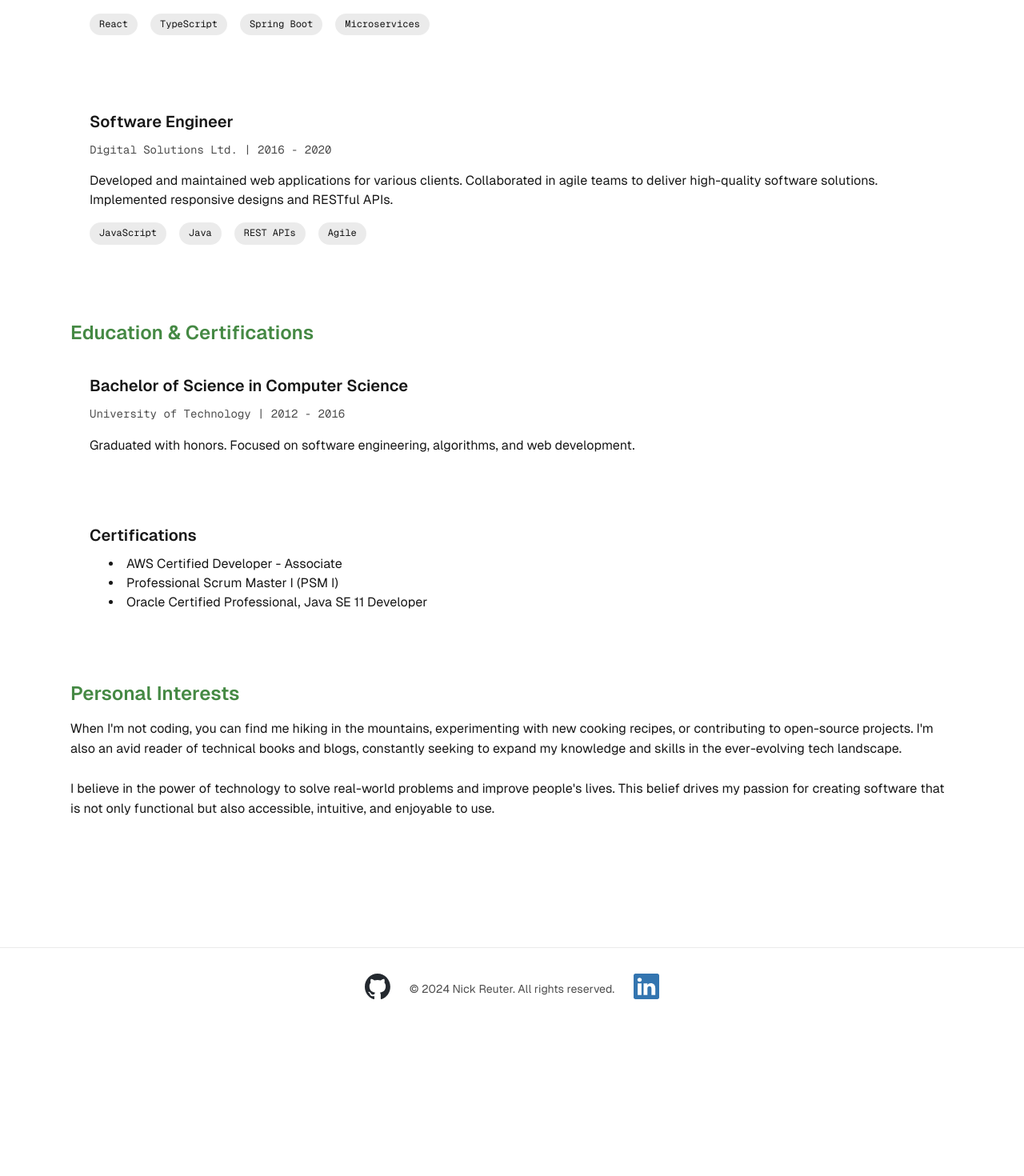
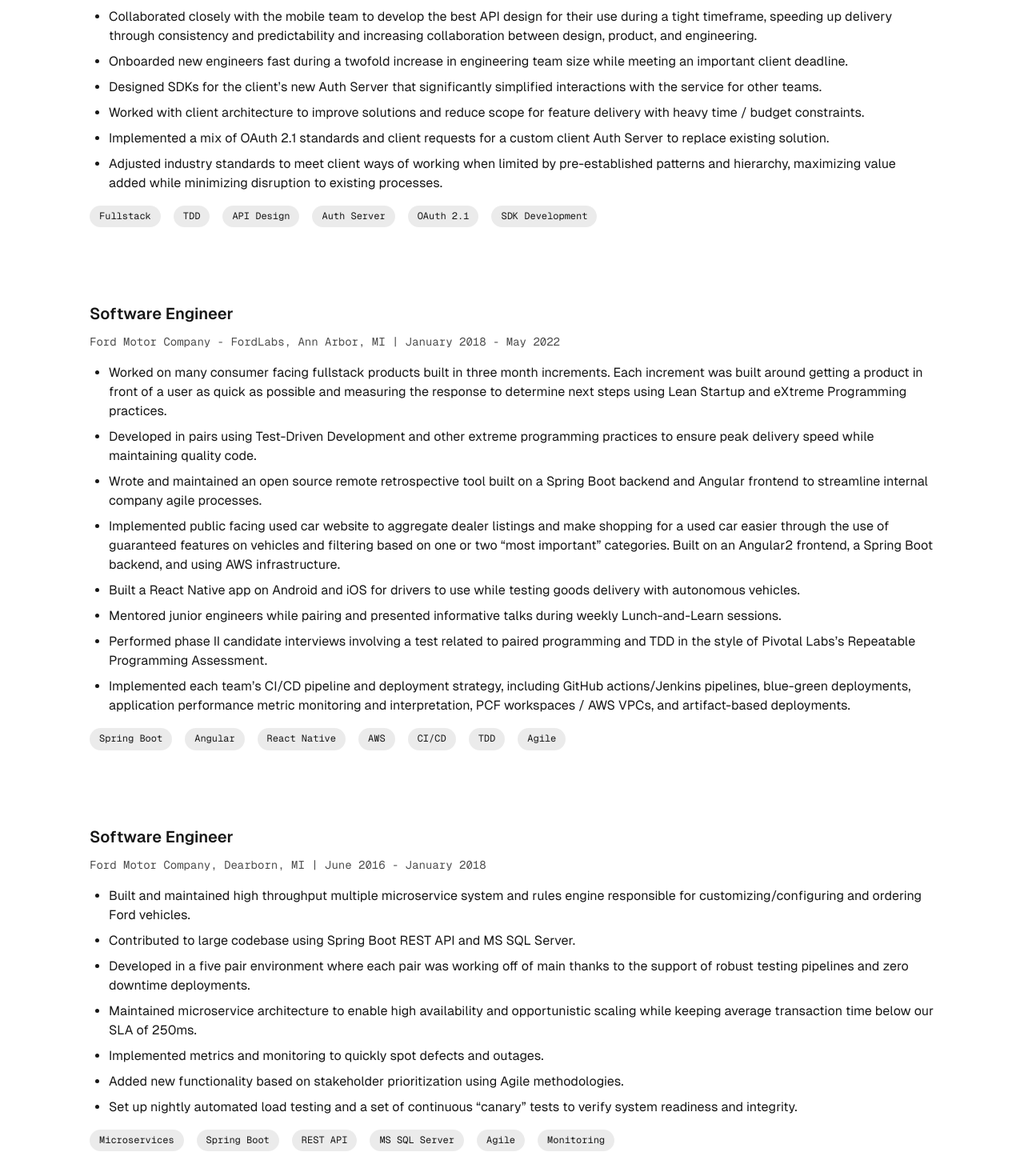
Before and after one commit to LowBudgetMan/lowbudgetman.github.io, a Next.js app: page /about in a window 1280 px wide. Shown: the part 640-2110 px from the top of the page at 80% size. Before the commit the page ends 1927 px from the top, so only its background shows below. Built offline with nearby package versions, Linux system fonts and the light colour scheme.

Commit message:
Update professional experience

```diff
--- /dev/null
+++ b/src/app/about/about.module.css
@@ -0,0 +1,7 @@
+.jobDetails {
+    /*line-height: 1.5rem;*/
+}
+
+.jobDetails li {
+    margin-bottom: 0.5rem;
+}
--- a/src/app/about/page.tsx
+++ b/src/app/about/page.tsx
@@ -1,4 +1,5 @@
 import styles from '../shared.module.css';
+import aboutStyles from './about.module.css';
 
 export default function About() {
     return (
@@ -22,65 +23,84 @@
                     </div>
                 </div>
             </section>
-
             <section className={styles.section}>
                 <h2 className={`${styles.sectionTitle} ${styles.about}`}>Professional Experience</h2>
-
                 <div className={styles.card}>
                     <h3 className={styles.cardTitle}>Senior Software Engineer</h3>
-                    <p className={styles.cardMeta}>Tech Company Inc. | 2020 - Present</p>
-                    <p className={styles.cardContent}>
-                        Leading development of scalable web applications using React, TypeScript, and Spring Boot.
-                        Architecting microservices and mentoring junior developers. Implementing CI/CD pipelines and
-                        improving code quality through automated testing.
-                    </p>
+                    <p className={styles.cardMeta}>WillowTree LLC, Charlottesville, VA (Remote) | May 2022 - Present</p>
+                    <ul className={`${styles.cardContent} ${aboutStyles.jobDetails}`}>
+                        <li>Worked as an embedded fullstack engineer on a client engagement while teaching best practices like Test Driven Development and helping reduce the number of bugs while delivering a high number of features quickly.</li>
+                        <li>Collaborated closely with the mobile team to develop the best API design for their use during a tight timeframe, speeding up delivery through consistency and predictability and increasing collaboration between design, product, and engineering.</li>
+                        <li>Onboarded new engineers fast during a twofold increase in engineering team size while meeting an important client deadline.</li>
+                        <li>Designed SDKs for the client’s new Auth Server that significantly simplified interactions with the service for other teams.</li>
+                        <li>Worked with client architecture to improve solutions and reduce scope for feature delivery with heavy time / budget constraints.</li>
+                        <li>Implemented a mix of OAuth 2.1 standards and client requests for a custom client Auth Server to replace existing solution.</li>
+                        <li>Adjusted industry standards to meet client ways of working when limited by pre-established patterns and hierarchy, maximizing value added while minimizing disruption to existing processes.</li>
+                    </ul>
                     <div className={styles.skillsList}>
-                        <span className={styles.tag}>React</span>
-                        <span className={styles.tag}>TypeScript</span>
-                        <span className={styles.tag}>Spring Boot</span>
-                        <span className={styles.tag}>Microservices</span>
+                        <span className={styles.tag}>Fullstack</span>
+                        <span className={styles.tag}>TDD</span>
+                        <span className={styles.tag}>API Design</span>
+                        <span className={styles.tag}>Auth Server</span>
+                        <span className={styles.tag}>OAuth 2.1</span>
+                        <span className={styles.tag}>SDK Development</span>
                     </div>
                 </div>
-
                 <div className={styles.card}>
                     <h3 className={styles.cardTitle}>Software Engineer</h3>
-                    <p className={styles.cardMeta}>Digital Solutions Ltd. | 2016 - 2020</p>
-                    <p className={styles.cardContent}>
-                        Developed and maintained web applications for various clients. Collaborated in agile teams
-                        to deliver high-quality software solutions. Implemented responsive designs and RESTful APIs.
-                    </p>
+                    <p className={styles.cardMeta}>Ford Motor Company - FordLabs, Ann Arbor, MI | January 2018 - May 2022</p>
+                    <ul className={`${styles.cardContent} ${aboutStyles.jobDetails}`}>
+                        <li>Worked on many consumer facing fullstack products built in three month increments. Each increment was built around getting a product in front of a user as quick as possible and measuring the response to determine next steps using Lean Startup and eXtreme Programming practices.</li>
+                        <li>Developed in pairs using Test-Driven Development and other extreme programming practices to ensure peak delivery speed while maintaining quality code.</li>
+                        <li>Wrote and maintained an open source remote retrospective tool built on a Spring Boot backend and Angular frontend to streamline internal company agile processes.</li>
+                        <li>Implemented public facing used car website to aggregate dealer listings and make shopping for a used car easier through the use of guaranteed features on vehicles and filtering based on one or two “most important” categories. Built on an Angular2 frontend, a Spring Boot backend, and using AWS infrastructure.</li>
+                        <li>Built a React Native app on Android and iOS for drivers to use while testing goods delivery with autonomous vehicles.</li>
+                        <li>Mentored junior engineers while pairing and presented informative talks during weekly Lunch-and-Learn sessions.</li>
+                        <li>Performed phase II candidate interviews involving a test related to paired programming and TDD in the style of Pivotal Labs’s Repeatable Programming Assessment.</li>
+                        <li>Implemented each team’s CI/CD pipeline and deployment strategy, including GitHub actions/Jenkins pipelines, blue-green deployments, application performance metric monitoring and interpretation, PCF workspaces / AWS VPCs, and artifact-based deployments.</li>
+                    </ul>
                     <div className={styles.skillsList}>
-                        <span className={styles.tag}>JavaScript</span>
-                        <span className={styles.tag}>Java</span>
-                        <span className={styles.tag}>REST APIs</span>
+                        <span className={styles.tag}>Spring Boot</span>
+                        <span className={styles.tag}>Angular</span>
+                        <span className={styles.tag}>React Native</span>
+                        <span className={styles.tag}>AWS</span>
+                        <span className={styles.tag}>CI/CD</span>
+                        <span className={styles.tag}>TDD</span>
                         <span className={styles.tag}>Agile</span>
                     </div>
                 </div>
-            </section>
-
-            <section className={styles.section}>
-                <h2 className={`${styles.sectionTitle} ${styles.about}`}>Education & Certifications</h2>
-
                 <div className={styles.card}>
-                    <h3 className={styles.cardTitle}>Bachelor of Science in Computer Science</h3>
-                    <p className={styles.cardMeta}>University of Technology | 2012 - 2016</p>
-                    <p className={styles.cardContent}>
-                        Graduated with honors. Focused on software engineering, algorithms, and web development.
-                    </p>
-                </div>
-
-                <div className={styles.card}>
-                    <h3 className={styles.cardTitle}>Certifications</h3>
-                    <div className={styles.cardContent}>
-                        <ul style={{ listStylePosition: 'inside', marginBottom: '1rem' }}>
-                            <li>AWS Certified Developer - Associate</li>
-                            <li>Professional Scrum Master I (PSM I)</li>
-                            <li>Oracle Certified Professional, Java SE 11 Developer</li>
-                        </ul>
+                    <h3 className={styles.cardTitle}>Software Engineer</h3>
+                    <p className={styles.cardMeta}>Ford Motor Company, Dearborn, MI | June 2016 - January 2018</p>
+                    <ul className={`${styles.cardContent} ${aboutStyles.jobDetails}`}>
+                        <li>Built and maintained high throughput multiple microservice system and rules engine responsible for customizing/configuring and ordering Ford vehicles.</li>
+                        <li>Contributed to large codebase using Spring Boot REST API and MS SQL Server.</li>
+                        <li>Developed in a five pair environment where each pair was working off of main thanks to the support of robust testing pipelines and zero downtime deployments.</li>
+                        <li>Maintained microservice architecture to enable high availability and opportunistic scaling while keeping average transaction time below our SLA of 250ms.</li>
+                        <li>Implemented metrics and monitoring to quickly spot defects and outages.</li>
+                        <li>Added new functionality based on stakeholder prioritization using Agile methodologies.</li>
+                        <li>Set up nightly automated load testing and a set of continuous “canary” tests to verify system readiness and integrity.</li>
+                    </ul>
+                    <div className={styles.skillsList}>
+                        <span className={styles.tag}>Microservices</span>
+                        <span className={styles.tag}>Spring Boot</span>
+                        <span className={styles.tag}>REST API</span>
+                        <span className={styles.tag}>MS SQL Server</span>
+                        <span className={styles.tag}>Agile</span>
+                        <span className={styles.tag}>Monitoring</span>
                     </div>
                 </div>
             </section>
-
+            <section className={styles.section}>
+                <h2 className={`${styles.sectionTitle} ${styles.about}`}>Education & Certifications</h2>
+                <div className={styles.card}>
+                    <h3 className={styles.cardTitle}>Bachelors of Engineering in Computer Science</h3>
+                    <p className={styles.cardMeta}>Michigan State University | September&nbsp;2013 - May&nbsp;2016</p>
+                    <p className={styles.cardContent}>
+                        Graduated with a 3.53 GPA and a cognate focused on Business.
+                    </p>
+                </div>
+            </section>
             <section className={styles.section}>
                 <h2 className={`${styles.sectionTitle} ${styles.about}`}>Personal Interests</h2>
                 <p className={styles.paragraph}>
```
